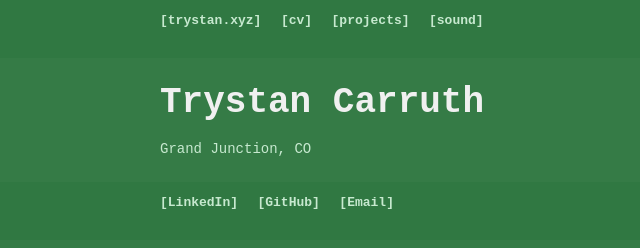
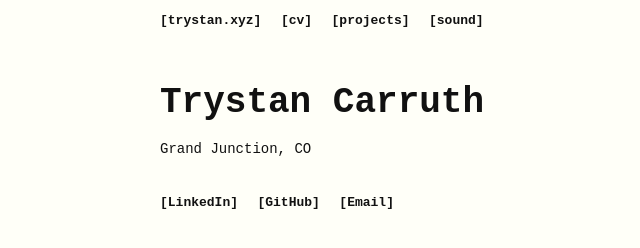
Before and after one commit to CarruthT/try.stan, a website: page cv/index.html in a window 1280 px wide. Shown: the whole page, without its empty margins (80-720 px from the left). Drawn offline with Linux system fonts and the light colour scheme.

Commit message:
Update index.html

```diff
--- a/cv/index.html
+++ b/cv/index.html
@@ -7,13 +7,13 @@
     <style>
         body {
             font-family: Arial, sans-serif;
-            background-color: #317842f9;
-            color: #f0f0f0;
+            background-color: #fffff8;
+            color: #111111;
             margin: 0;
             padding: 0;
         }
         header, footer {
-            background-color: #317842f9;
+            background-color: #fffff8;
             padding: 10px 0;
         }
         .container {
@@ -28,7 +28,7 @@
         nav a {
             margin-right: 15px;
             text-decoration: none;
-            color: #cbecd3f9;
+            color: #111111;
             font-family: monospace;
             font-weight: bold;
         }
@@ -47,7 +47,7 @@
         }
         .caption {
             font-size: 14px;
-            color: #cbecd3f9;
+            color: #111111;
             font-family: monospace;
             margin-bottom: 20px;
         }
```
